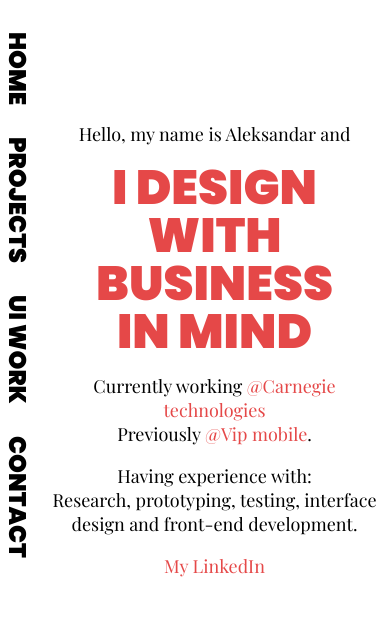
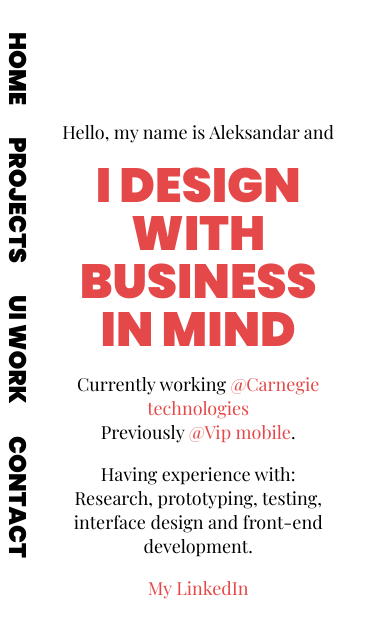
Before and after one commit to aleksandar-stankovic/aleksandar-stankovic, a plain HTML site: page index.html in a window 390 px wide. Drawn offline with nearby package versions, Linux system fonts and the light colour scheme; a web font is replaced by a local one.

Commit message:
latest 1

```diff
--- a/common.css
+++ b/common.css
@@ -313,6 +313,19 @@ a {
     margin-bottom: 48px;
 }
 
+    .intro-box {
+    display: block;
+    position: relative;
+        margin-top: 33%;
+    top:auto;
+    left:auto;
+     -webkit-transform: translate(0%, 0%);
+    transform: translate(0%,0%);
+    width:90%;
+}
+
+
+}
 
  @media only screen and (max-width : 420px)
 {
```
